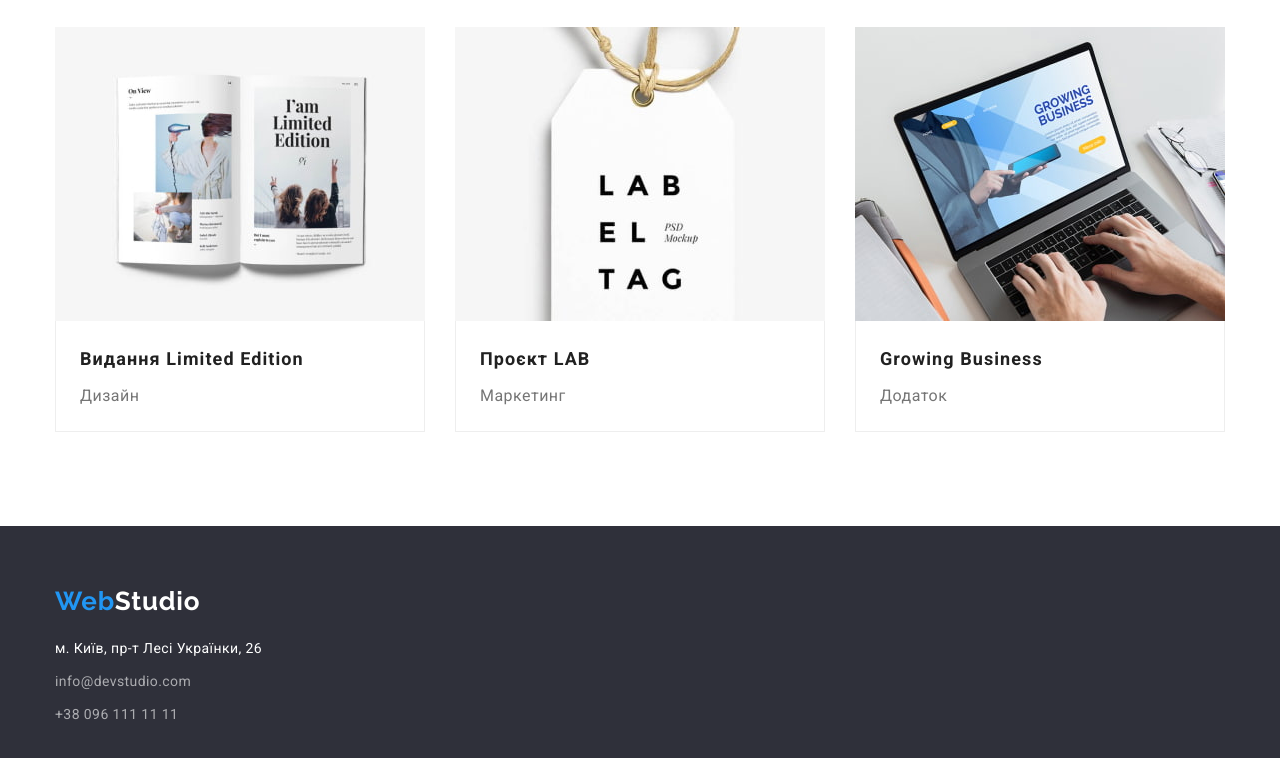
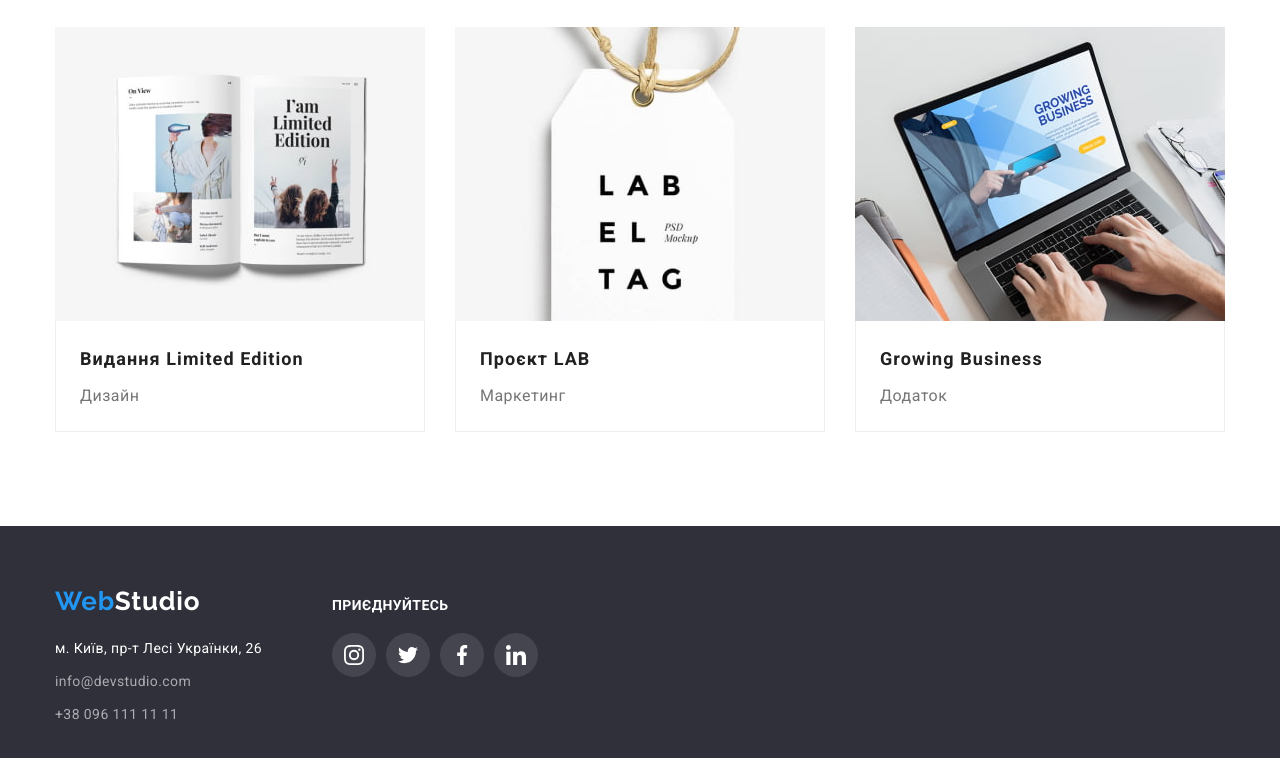
Before and after one commit to Totalinfonet/goit-markup-hw-04, a plain HTML site: page portfolio.html in a window 1280 px wide. Shown: the part 1126-1884 px from the top of the page. Drawn offline with nearby package versions, Linux system fonts and the light colour scheme.

Commit message:
Icons  style updated

```diff
--- a/css/styles.css
+++ b/css/styles.css
@@ -32,6 +32,7 @@
     --card-border:  #EEEEEE;
     --hero-gradient: rgba(47, 48, 58, 0.4);
     --icon-color: #AFB1B8;
+    --icon-opacity: rgba(255, 255, 255, .1);
 }
 
 /* :focus { outline: none; } */
@@ -467,13 +468,12 @@ button {
     align-items: center;
     max-width: 170px;
     height: 92px;
-    border: 1px solid var(--icon-color);
-    border-radius: 4px;
+
 }
 
 .clients-item:hover,
 .clients-item:focus  {
-    border: 1px solid var(--accent-color);
+    /* border: 1px solid var(--accent-color); */
     outline: none;
 }
 
@@ -490,11 +490,13 @@ button {
     width: 170px;
     height: 92px;
     cursor: pointer;
+    border: 1px solid var(--icon-color);
+    border-radius: 4px;
 }
 
 .clients-thumb:hover,
 .clients-thumb:focus {
-    border: 1px solid var(--accent-color);
+    border: 2px solid var(--accent-color);
     border-radius: 4px;
     outline: none;
 }
@@ -502,7 +504,7 @@ button {
 .clients-thumb:hover .client-icon,
 .clients-thumb:focus .client-icon {
     fill: var(--accent-color);
-    border: var(--accent-color);
+    /* border: var(--accent-color); */
     outline: none;
 }
 
@@ -512,7 +514,7 @@ button {
 
 .client-icon:hover,
 .client-icon:focus {
-    fill: var(--accent-color);
+    /* fill: var(--accent-color); */
 }
 
 /* Portfolio Section */
@@ -573,10 +575,17 @@ button {
     background-color: var(--bg-color);
 }
 
+
+
 .container.footer {
     justify-content: flex-start;
     /* padding-top: 60px;
     padding-bottom: 60px; */
+}
+
+.footer {
+    display: flex;
+    align-items: baseline
 }
 
 .logo-div {
@@ -616,3 +625,47 @@ margin-bottom: 20px;}
     line-height: 1.7;
     letter-spacing: 0.03em;
 }
+
+.socials {
+    margin-left: 70px;
+}
+
+.socials-name {
+    display: flex;
+    width: 206px;
+    height: 44px;
+    justify-content: space-between;
+    align-items: center;
+}
+
+.socials-footer {
+    display: flex;
+    justify-content: center;
+    align-items: center;
+    width: 44px;
+    height: 44px;
+    background-color: var(--icon-opacity);
+    border-radius: 50%;
+}
+
+.socials-footer:hover,
+.socials-footer:focus {
+    background-color: var(--accent-color);
+    outline: none;
+}
+
+.footer-icon {
+    fill: var(--white-color);
+    }
+
+
+.socials-title {
+    margin-bottom: 20px;
+    font-weight: 700;
+    font-size: 14px;
+    line-height: 1.1;
+    letter-spacing: 0.03em;
+    text-transform: uppercase;
+    color: var(--white-color);
+
+}
--- a/portfolio.html
+++ b/portfolio.html
@@ -29,11 +29,25 @@
           </ul>
         </nav>
         <ul class="contacts-list list">
-          <li>
-            <a href="mailto:info@devstudio.com">info@devstudio.com</a>
+          <li class="contact-item">
+            <a class="contact-link" href="mailto:info@devstudio.com">
+              <svg class="envelope-icon" width="16" height="12">
+                <use href="./images/icons.svg#envelope"></use>
+              </svg>
+              <p class="contact-mail">
+                info@devstudio.com
+              </p>
+            </a>
           </li>
-          <li>
-            <a href="tel:+380961111111">+38 096 111 11 11</a>
+          <li class="contact-item">
+            <a class="contact-link" href="tel:+380961111111">
+              <svg class="smartphone-icon" width="10" height="16">
+                <use href="./images/icons.svg#smartphone"></use>
+              </svg>
+              <p>
+                +38 096 111 11 11
+              </p>
+            </a>
           </li>
         </ul>
       </div>
@@ -122,6 +136,7 @@
     </main>
     <footer class="footer-styles">
       <div class="container footer">
+        <div class="footer-main">
           <div class="logo-div">
             <a class="logo logo-accent" href="./index.html">Web<span class="logo-footer">Studio</span></a>
             </div>
@@ -138,6 +153,43 @@
                 </li>
             </ul>
             </address>
+
+        </div>
+        <div class="socials">
+          <h4 class="socials-title">
+            приєднуйтесь
+          </h4>
+          <ul class="socials-name">
+            <li>
+              <a class="socials-footer" href="https://www.instagram.com/" target="_blank" rel = "noopener noreferrer">
+                <svg class="footer-icon" width="20" height="20">
+                  <use href="./images/icons.svg#instagram"></use>
+                </svg>
+              </a>
+            </li>
+            <li>
+              <a class="socials-footer" href="https://twitter.com/" target="_blank" rel = "noopener noreferrer">
+                <svg class="footer-icon" width="20" height="20">
+                  <use href="./images/icons.svg#twitter"></use>
+                </svg>
+              </a>
+            </li>
+            <li>
+              <a class="socials-footer" href="https://www.facebook.com/" target="_blank" rel = "noopener noreferrer">
+                <svg class="footer-icon" width="20" height="20">
+                  <use href="./images/icons.svg#facebook"></use>
+                </svg>
+              </a>
+            </li>
+            <li>
+              <a class="socials-footer" href="https://www.linkedin.com/" target="_blank" rel = "noopener noreferrer">
+                <svg class="footer-icon" width="20" height="20">
+                  <use href="./images/icons.svg#linkedin"></use>
+                </svg>
+              </a>
+            </li>
+          </ul>
+        </div>
       </div>
   </footer>
   </body>
```
Also changed, not shown: index.html (+38 -0 lines). Lines whose indentation alone changed are shown as unchanged.
